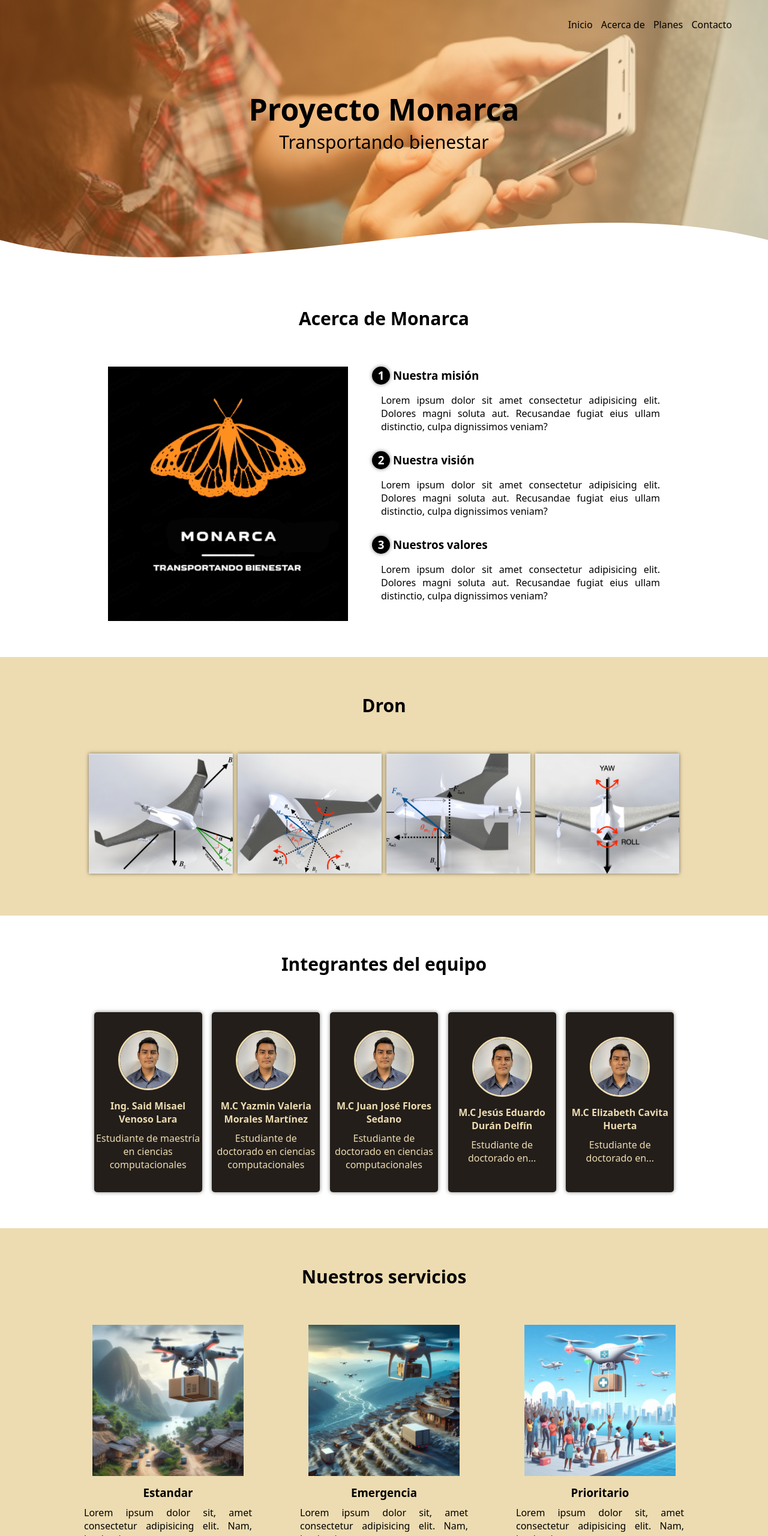
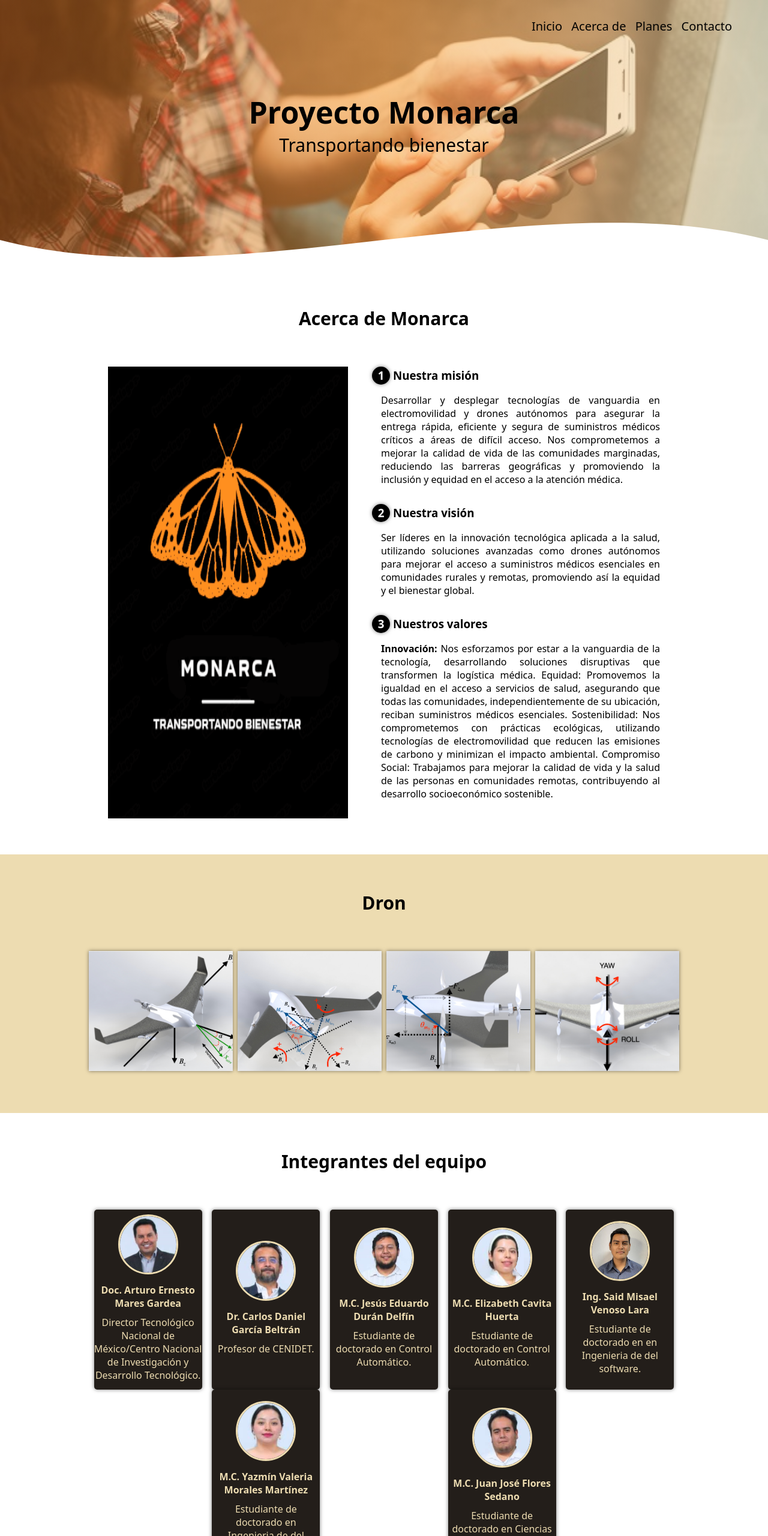
Before and after one commit to Yazmin063/PaginaWeb_monarca, a plain HTML site: page index.html in a window 1280 px wide. Shown: the top 2560 px of the page at 60% size. Drawn offline with Linux system fonts and the light colour scheme.

Commit message:
Primer commit

```diff
--- /dev/null
+++ b/css/form_style.css
@@ -0,0 +1,211 @@
+*{
+    margin:0;
+    padding:0;
+    box-sizing: border-box;
+}
+
+body{
+    font-family: system-ui, -apple-system, BlinkMacSystemFont, 'Segoe UI', Roboto, Oxygen, Ubuntu, Cantarell, 'Open Sans', 'Helvetica Neue', sans-serif;
+
+}
+
+.contenedor{
+    padding: 60px 0;
+    width: 90%;
+    max-width: 1000px;
+    margin: auto;
+    overflow: hidden;
+}
+
+.titulo{
+    color: #000;
+    font-size: 30px;
+    text-align: center;
+    margin-bottom: 60px;
+}
+
+/* Header */
+header{
+    width: 100%;
+    height: 500px;
+    background: #c96c26;  /* fallback for old browsers */
+    background: -webkit-linear-gradient(to right,hsla(26, 68%, 47%, 0.50), hsla(32, 92%, 59%, 0.50), hsla(43, 63%, 81%, 0.50)),url(../img/img1.jpg);  /* Chrome 10-25, Safari 5.1-6 */
+    background: linear-gradient(to right,hsla(26, 68%, 47%, 0.50), hsla(32, 92%, 59%, 0.50), hsla(43, 63%, 81%, 0.50)),url(../img/img1.jpg); /* W3C, IE 10+/ Edge, Firefox 16+, Chrome 26+, Opera 12+, Safari 7+ */
+    background-size: cover;
+    background-attachment: fixed;
+    position:relative;
+}
+
+nav{
+    text-align: right;
+    padding: 30px 50px 0 0;
+    font-size: 20px;
+}
+
+nav > a{
+    color: #000;
+    font-weight: 300;
+    text-decoration: none;
+    margin-right: 10px;
+}
+
+nav > a:hover{
+    text-decoration: underline;
+}
+
+header .textos-header{
+    display: flex;
+    height: 300px;
+    width: 100%;
+    align-items: center;
+    justify-content: center;
+    flex-direction: column;
+    text-align: center;
+}
+
+.textos-header h1{
+    font-size: 50px;
+    color: #000;
+}
+.textos-header h2{
+    font-size: 30px;
+    font-weight: 300;
+    color: #000;
+}
+
+.wave{
+    position:absolute;
+    bottom: 0;
+    width: 100%;
+}
+
+/* Formulario */
+
+.formulario-registro{
+    width:90%;
+    max-width: 400px;
+    padding: 30px;
+    margin: auto;
+    border-radius: 10px;
+    color: #000;
+    background: #eddcb1;
+    font-size: 18px;
+    box-shadow: 7px 13px 37px 0;
+    margin-bottom: 50px;
+    margin-top: 50px;
+}
+
+.formulario-registro input{
+    width: 100%;
+    padding: 10px;
+    border-radius: 5px;
+    border: 1px solid #c96c26;
+    font-size: 15px;
+}
+
+.formulario-registro label{
+    font-weight: bold;
+    display: block;
+    margin-bottom: 5px;
+}
+
+.formulario-registro .boton{
+    width: 100%;
+    color: #fff;
+    background: #231e1a;
+    font-weight: bold;
+    font-size: 15px;
+    border: none;
+    padding: 10px;
+    margin-top: 10px;
+}
+
+/* Footer */
+
+footer{
+    background: #231e1a;
+    padding: 60px 0 30px 0;
+    margin: auto;
+    overflow: hidden;
+}
+
+.contenedor-footer{
+    display: flex;
+    width: 90%;
+    justify-content: space-evenly;
+    margin: auto;
+    padding-bottom: 50px;
+    border-bottom: 1px solid #857b7c;
+}
+
+.content-foo{
+    text-align: center;
+}
+
+.content-foo h4{
+    color: #c96c26;
+    border-bottom: 3px solid #857b7c;
+    padding-bottom: 5px;
+    margin-bottom: 10px;
+}
+
+.content-foo p{
+    color: #c96c26;
+}
+
+.titulo-final{
+    text-align: center;
+    font-size: 24px;
+    margin: 20px 0 0 0;
+    color: #c96c26;
+}
+
+@media screen and (max-width:900px){
+    header{
+        background-position: center;
+    }
+}
+
+@media screen and (max-width:500px) {
+    nav{
+        text-align: center;
+        padding: 30px 0 0 0;
+    }
+
+    nav > a{
+        margin-right: 5px;
+    }
+
+    .textos-header h1{
+        font-size: 35px;
+    }
+
+    .textos-header h2{
+        font-size: 20px;
+    }
+
+    /* Footer */
+
+    .contenedor-footer{
+        flex-direction: column;
+    }
+
+    .content-foo{
+        margin-bottom: 20px;
+        text-align: center;
+    }
+
+    .content-foo h4{
+        border: none;
+    }
+
+    .content-foo p{
+        color: #c96c26;
+        border-bottom: 1px solid #fff;
+        padding-bottom: 20px;
+    }
+
+    .titulo-final{
+        font-size: 20px;
+    }
+}
--- a/css/style.css
+++ b/css/style.css
@@ -39,6 +39,7 @@ header{
 nav{
     text-align: right;
     padding: 30px 50px 0 0;
+    font-size: 20px;
 }
 
 nav > a{
--- a/index.html
+++ b/index.html
@@ -30,11 +30,22 @@
         <img src="img/logo.png" alt="" class="imagen-acerca-de">
         <div class="contenido-textos">
           <h3><span>1</span>Nuestra misión</h3>
-          <p>Lorem ipsum dolor sit amet consectetur adipisicing elit. Dolores magni soluta aut. Recusandae fugiat eius ullam distinctio, culpa dignissimos veniam?</p>
+          <p>Desarrollar y desplegar tecnologías de vanguardia en electromovilidad y drones autónomos para asegurar la entrega rápida, eficiente y segura de suministros médicos críticos a áreas de difícil acceso. Nos comprometemos a mejorar la calidad de vida de las comunidades marginadas, reduciendo las barreras geográficas y promoviendo la inclusión y equidad en el acceso a la atención médica.</p>
           <h3><span>2</span>Nuestra visión</h3>
-          <p>Lorem ipsum dolor sit amet consectetur adipisicing elit. Dolores magni soluta aut. Recusandae fugiat eius ullam distinctio, culpa dignissimos veniam?</p>
+          <p>Ser líderes en la innovación tecnológica aplicada a la salud, utilizando soluciones avanzadas como drones autónomos para mejorar el acceso a suministros médicos esenciales en comunidades rurales y remotas, promoviendo así la equidad y el bienestar global.</p>
           <h3><span>3</span>Nuestros valores</h3>
-          <p>Lorem ipsum dolor sit amet consectetur adipisicing elit. Dolores magni soluta aut. Recusandae fugiat eius ullam distinctio, culpa dignissimos veniam?</p>
+          <p><b>Innovación:</b>
+
+            Nos esforzamos por estar a la vanguardia de la tecnología, desarrollando soluciones disruptivas que transformen la logística médica.
+            Equidad:
+
+            Promovemos la igualdad en el acceso a servicios de salud, asegurando que todas las comunidades, independientemente de su ubicación, reciban suministros médicos esenciales.
+            Sostenibilidad:
+
+            Nos comprometemos con prácticas ecológicas, utilizando tecnologías de electromovilidad que reducen las emisiones de carbono y minimizan el impacto ambiental.
+            Compromiso Social:
+
+            Trabajamos para mejorar la calidad de vida y la salud de las personas en comunidades remotas, contribuyendo al desarrollo socioeconómico sostenible.</p>
         </div>
       </div>
     </section>
@@ -77,38 +88,52 @@
       <h2 class="titulo">Integrantes del equipo</h2>
       <div class="cards">
         <div class="card">
-          <img src="img/equipo/1.jpeg" alt="">
+          <img src="img/equipo/Arturo Ernesto Mares Gardea.png" alt="">
           <div class="text-card">
-            <h4>Ing. Said Misael Venoso Lara</h4>
-            <p>Estudiante de maestría en ciencias computacionales</p>
+            <h4>Doc. Arturo Ernesto Mares Gardea</h4>
+            <p>Director Tecnológico Nacional de México/Centro Nacional de Investigación y Desarrollo Tecnológico.</p>
           </div>
         </div>
         <div class="card">
-          <img src="img/equipo/1.jpeg" alt="">
+          <img src="img/equipo/Dr.Carlos Daniel García Beltrán.png" alt="">
           <div class="text-card">
-            <h4>M.C Yazmin Valeria Morales Martínez</h4>
-            <p>Estudiante de doctorado en ciencias computacionales</p>
+            <h4>Dr. Carlos Daniel García Beltrán</h4>
+            <p>Profesor de CENIDET.</p>
           </div>
         </div>
         <div class="card">
-          <img src="img/equipo/1.jpeg" alt="">
+          <img src="img/equipo/M.C. Jesus Eduardo Duran Delfin.png" alt="">
           <div class="text-card">
-            <h4>M.C Juan José Flores Sedano</h4>
-            <p>Estudiante de doctorado en ciencias computacionales</p>
+            <h4>M.C. Jesús Eduardo Durán Delfín</h4>
+            <p>Estudiante de doctorado en Control Automático.</p>
           </div>
         </div>
         <div class="card">
-          <img src="img/equipo/1.jpeg" alt="">
+          <img src="img/equipo/M.C. Elizabeth Cavita Huerta.png" alt="">
           <div class="text-card">
-            <h4>M.C Jesús Eduardo Durán Delfín</h4>
-            <p>Estudiante de doctorado en...</p>
+            <h4>M.C. Elizabeth Cavita Huerta</h4>
+            <p>Estudiante de doctorado en Control Automático.</p>
           </div>
         </div>
         <div class="card">
-          <img src="img/equipo/1.jpeg" alt="">
+          <img src="img/equipo/Ing. Said Misael Venoso Lara .jpeg" alt="">
           <div class="text-card">
-            <h4>M.C Elizabeth Cavita Huerta</h4>
-            <p>Estudiante de doctorado en...</p>
+            <h4>Ing. Said Misael Venoso Lara</h4>
+            <p>Estudiante de doctorado en en Ingenieria de del software.</p>
+          </div>
+        </div>
+        <div class="card">
+          <img src="img/equipo/Yazmin Valeria Morales Martienz.png" alt="">
+          <div class="text-card">
+            <h4>M.C. Yazmín Valeria Morales Martínez</h4>
+            <p>Estudiante de doctorado en Ingenieria de del software.</p>
+          </div>
+        </div>
+        <div class="card">
+          <img src="img/equipo/M.C. Jun Jose Flores Sedano.png" alt="">
+          <div class="text-card">
+            <h4>M.C. Juan José Flores Sedano</h4>
+            <p>Estudiante de doctorado en Ciencias de la computación.</p>
           </div>
         </div>
       </div>
```
Also changed, not shown: img/equipo/Arturo Ernesto Mares Gardea.png (added), img/equipo/Dr.Carlos Daniel García Beltrán.png (added), img/equipo/Ing. Said Misael Venoso Lara .jpeg (added), img/equipo/M.C. Elizabeth Cavita Huerta.png (added), img/equipo/M.C. Jesus Eduardo Duran Delfin.png (added), img/equipo/M.C. Jun Jose Flores Sedano.png (added), img/equipo/Yazmin Valeria Morales Martienz.png (added).
